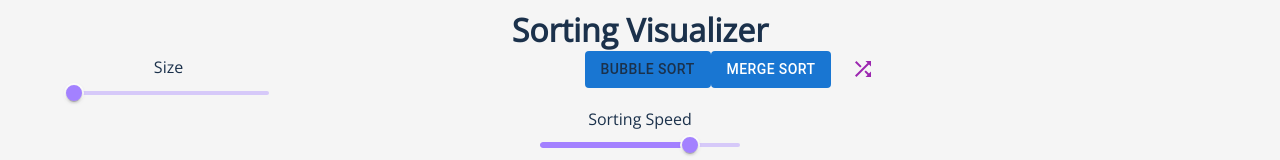
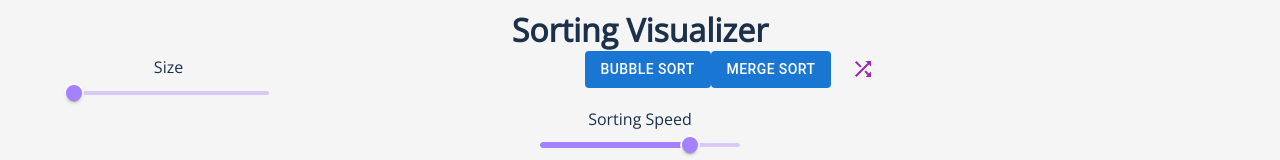
Before and after one commit to prat33k-device/sorting-visualizer, a React (Create React App) app: page / in a window 1280 px wide. Shown: the top 160 px of the page. Built offline with nearby package versions, Linux system fonts and the light colour scheme.

Commit message:
bubble and merge sort

```diff
--- a/src/algorithms/mergeSort.js
+++ b/src/algorithms/mergeSort.js
@@ -98,15 +98,15 @@ async function handleMergeSort(arr, setBars, speed) {
     // arr = [{h: 100, classes: "extra classes names"}, {}, ...]
 
     isMerSorting = true;
-    console.log(arr, tempArr);
+    // console.log(arr, tempArr);
 
     //empty the animation
     animation = [];
     tempArr = arr;
-    console.log(arr, tempArr);
+    // console.log(arr, tempArr);
 
     await mergeSort(tempArr, 0, tempArr.length-1);
-    console.log(arr, tempArr);
+    // console.log(arr, tempArr);
 
 
     for(let k = 0; k < animation.length; k++) {
--- a/src/components/MenuBar.jsx
+++ b/src/components/MenuBar.jsx
@@ -47,7 +47,7 @@ function MenuBar(props) {
                         variant="contained"
                         disableElevation
                         sx={{
-                            color: "#1B314B"
+                            // color: "#1B314B"
                         }}
                     >
                     Bubble Sort
```
